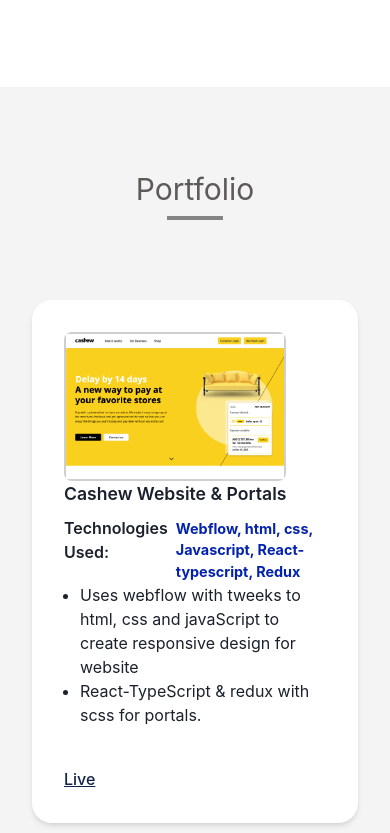
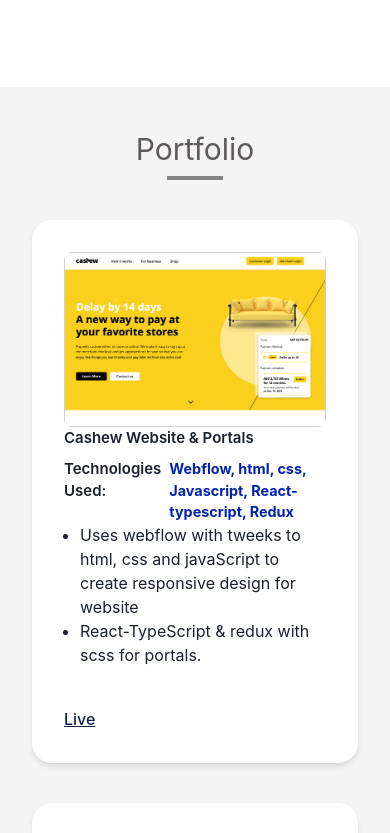
Before and after one commit to Rynkobes/portfolio, a React (Create React App) app: page / in a window 390 px wide. Shown: the part 2840-3673 px from the top of the page. Built offline with nearby package versions, Linux system fonts and the light colour scheme.

Commit message:
font and padding adjusted for mobile

```diff
--- a/src/components/PortfolioCard.tsx
+++ b/src/components/PortfolioCard.tsx
@@ -23,11 +23,11 @@
       borderRadius={20}
       p={[8, 10]}
       bgColor='#fff'
-    >
+      >
       <Box
         borderRadius={8}
-        mr={10}
-        border='2px solid #62626250'
+        mr={[0,10]}
+        border='1px solid #62626250'
       >
         <Image src={imgUrl} w={['','40vw']} />
       </Box>
@@ -36,11 +36,11 @@
         align='self-start'
         justify='center'
       >
-        <Text fontSize={['1.1rem','20px']} fontWeight='600' pb={2}>{projectTitle}</Text>
+        <Text fontSize={['15px','20px']} fontWeight='600' pb={2}>{projectTitle}</Text>
         <Flex
           align='baseline'
         >
-          <Text fontSize={['16px','17px']} fontWeight='600' pr={2} pb={2}>Technologies Used: </Text>
+          <Text fontSize={['15px','17px']} fontWeight='600' pr={2} pb={2}>Technologies Used: </Text>
           <Text fontWeight='700' fontSize={['0.9rem']} color='#0322ad'>{tech}</Text>
         </Flex>
         <UnorderedList>
--- a/src/components/PortfolioSection.tsx
+++ b/src/components/PortfolioSection.tsx
@@ -13,13 +13,13 @@
       flexDir='column'
       id='portfolio'
       bgColor='#e2e2e263'
-      pt={20}
+      pt={[10,20]}
     >
       <Flex
         flexDir='column'
         align='center'
         justify='center'
-        mb={20}
+        mb={[10,20]}
     >
         <Text fontSize={30} fontWeight={400} color='#5f5a5a'>Portfolio</Text>
         <Divider w='50px' borderColor='#3d3b3b' border='3px' mt={1}/>
```
